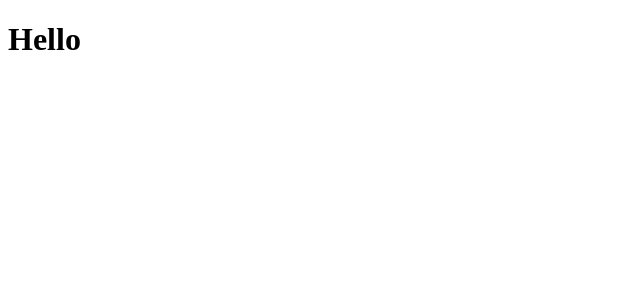
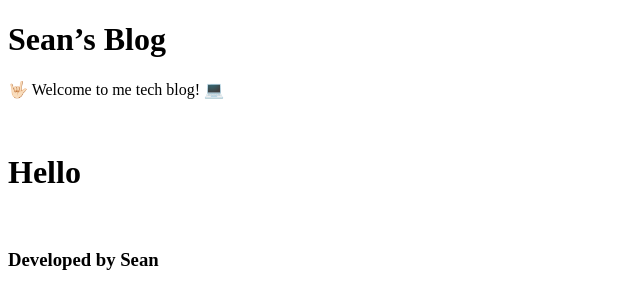
Before and after one commit to seoyeonko/markdown-blog, a Next.js app: page / in a window 1280 px wide. Shown: the top 308 px of the page, without its empty margins (0-640 px from the left). Built offline with nearby package versions, Linux system fonts and the light colour scheme.

Commit message:
feat: create header and footer

```diff
--- a/app/layout.tsx
+++ b/app/layout.tsx
@@ -5,10 +5,33 @@ export default function RootLayout({
 }: {
   children: React.ReactNode;
 }) {
+  const header = (
+    <header>
+      <div>
+        <h1>Sean&rsquo;s Blog</h1>
+        <p>🤟🏻 Welcome to me tech blog! 💻</p>
+        <br />
+      </div>
+    </header>
+  );
+
+  const footer = (
+    <footer>
+      <div>
+        <br />
+        <h3>Developed by Sean</h3>
+      </div>
+    </footer>
+  );
+
   return (
     <html lang="en">
       <Head />
-      <body>{children}</body>
+      <body>
+        {header}
+        {children}
+        {footer}
+      </body>
     </html>
   );
 }
```
